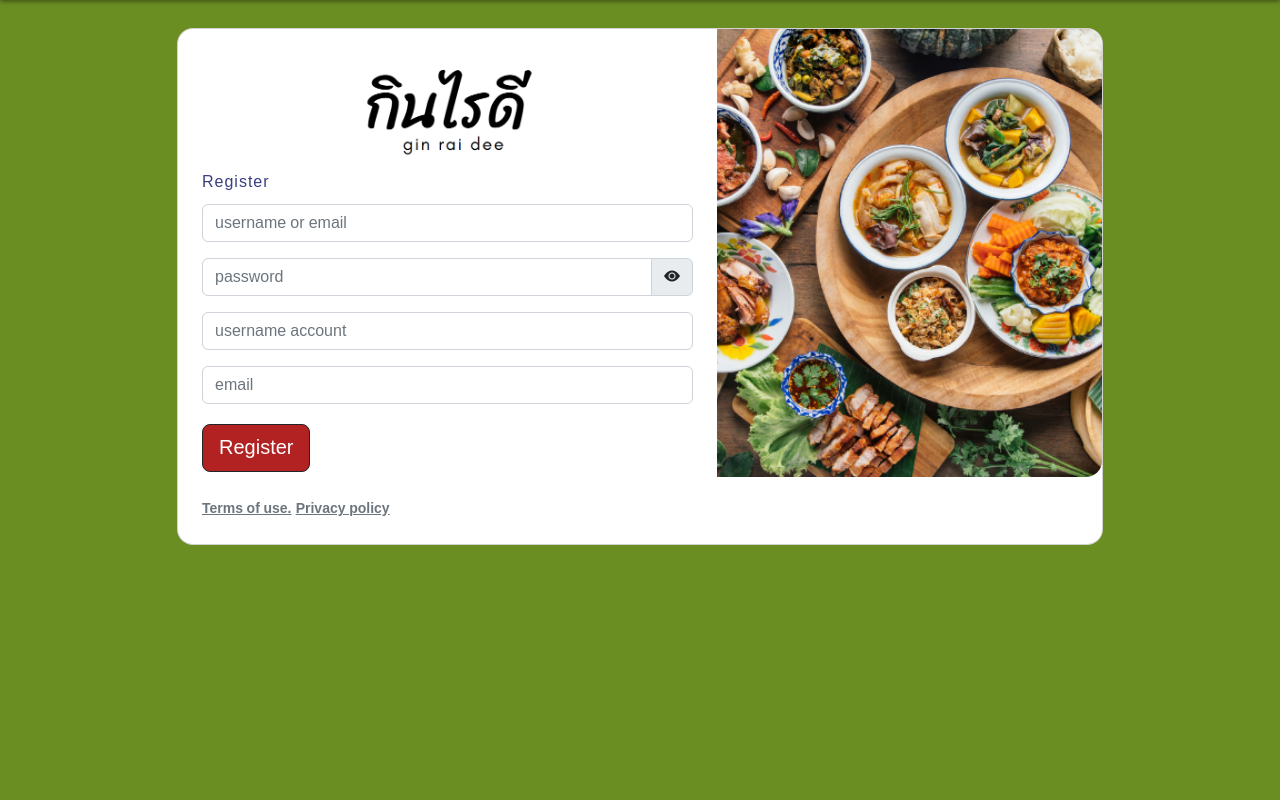
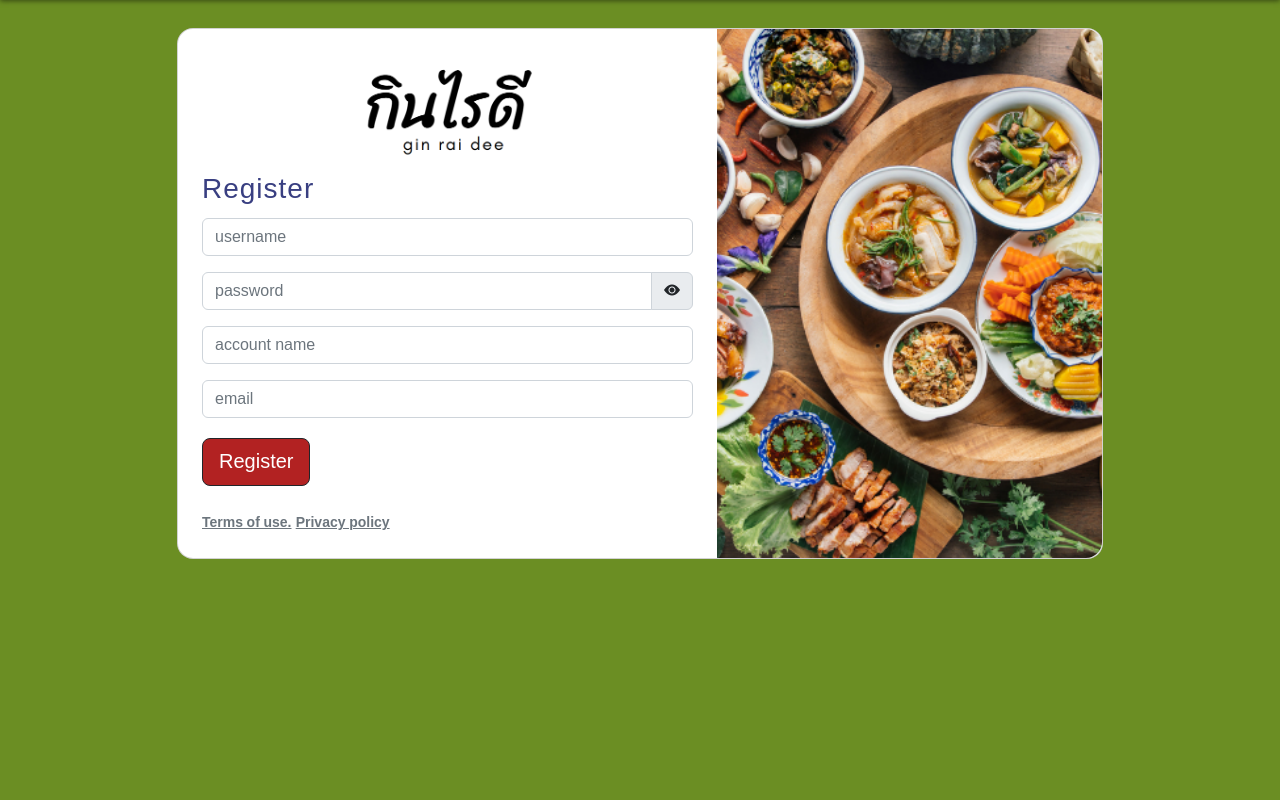
Before and after one commit to prwthub/project_foodwebboard, a PHP site: page /register.php in a window 1280 px wide. Shown: the part 70-870 px from the top of the page. Run offline with PHP 8.4, Linux system fonts and the light colour scheme; some libraries are stand-ins or nearby versions.

Commit message:
edit login and register 2

```diff
--- a/login.php
+++ b/login.php
@@ -165,7 +165,7 @@ if (isset($_SESSION["id"])) {
 
 
                                             <div class="form-outline mb-3">
-                                                <h6 class="fw-normal mb-2 pb-1" style="letter-spacing: 1px; color: #393f81;">Sign into your account</h6>
+                                                <h4 class="fw-normal mb-2 pb-1" style="letter-spacing: 1px; color: #393f81;">Sign into your account</h4>
                                                 <input type="text" name="login_or_email" class="form-control" class="form-control form-control-lg" required placeholder='username or email'>
                                             </div>
 
--- a/register.php
+++ b/register.php
@@ -41,7 +41,7 @@ session_start();
     <style>
         .responsiveImage {
             width: 100%;
-            height: 35vw;
+            height: 100%;
             object-fit: cover;
 
         }
@@ -130,14 +130,12 @@ session_start();
                                                 style="border-radius: 1rem 0 0 1rem;" />
                                         </div>
 
-
-
                                         <div class="form-outline mb-3">
-                                            <h6 class="fw-normal mb-2 pb-1"
-                                                style="letter-spacing: 1px; color: #393f81;">Register</h6>
+                                            <h3 class="fw-normal mb-2 pb-1"
+                                                style="letter-spacing: 1px; color: #393f81;">Register</h3>
                                             <input type="text" name="login" class="form-control"
                                                 class="form-control form-control-lg" required
-                                                placeholder='username or email'>
+                                                placeholder='username'>
                                         </div>
 
                                         <div class="input-group form-outline mb-3">
@@ -153,7 +151,7 @@ session_start();
                                         <div class="form-outline mb-3">
                                             <input type="text" name="name" class="form-control"
                                                 class="form-control form-control-lg" required
-                                                placeholder='username account'>
+                                                placeholder='account name'>
                                         </div>
 
                                         <div class="form-outline mb-3">
--- a/register_save.php
+++ b/register_save.php
@@ -10,7 +10,7 @@
 
     $passwd = sha1($passwd);
 
-    $sql = "SELECT * FROM user where user_name ='$login' or user_email = '$email'";
+    $sql = "SELECT * FROM user where user_username ='$login' or user_email = '$email'";
     $result=$conn->query($sql);
     // ถ้าบัญชีเคยสมัครไว้แล้ว
     if($result->rowCount()>=1){
```
